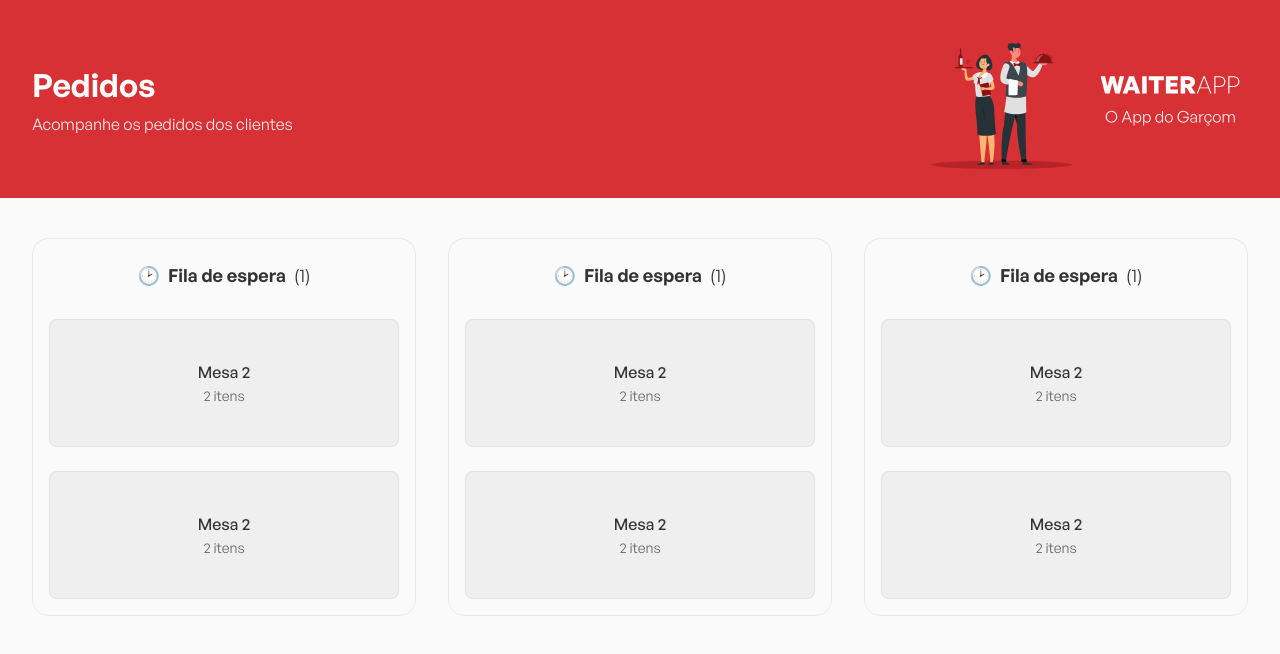
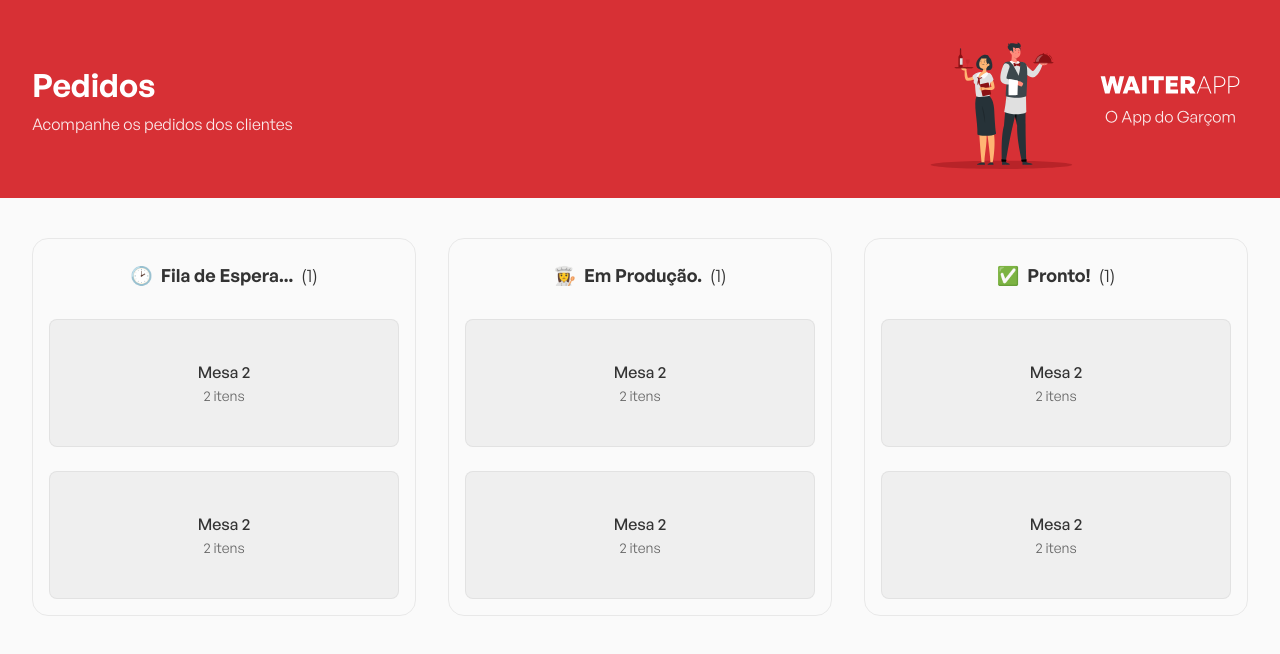
Before and after one commit to JoaoGuilhermeBNascimento/FrontEnd-WaiterApp, a React (Vite) app: page / in a window 1280 px wide. Shown: the top 654 px of the page. Built offline with nearby package versions, Linux system fonts and the light colour scheme.

Commit message:
second part frontend

```diff
--- a/src/components/Orders/index.tsx
+++ b/src/components/Orders/index.tsx
@@ -1,60 +1,56 @@
-import { Container, Board, OrdersContainer } from './style';
+import { OrdersBoard } from '../OrdersBoard';
+import { Container} from './style';
 
+const orders: Order[] = [
+  {
+
+    '_id': '63b610bb4cfb40c1fa557fa4',
+    'table': '123',
+    'status': 'WAITING',
+    'products': [
+      {
+        'product': {
+          'name': 'Pizza quatro queijos',
+          'imagePath': '1672794386763-quatro-queijos.png',
+          'price': 40,
+
+        },
+        'quantity': 3,
+        '_id': '63b610bb4cfb40c1fa557fa5'
+      },
+      {
+        'product': {
+          'name': 'Coca Cola',
+          'imagePath': '1672795681796-coca-cola.png',
+          'price': 7,
+        },
+        'quantity': 2,
+        '_id': '63b610bb4cfb40c1fa557fa6'
+      }
+    ],
+  },
+
+
+];
 
 export function Orders() {
   return (
     <Container>
-      <Board>
-        <header>
-          <span>🕑</span>
-          <strong>Fila de espera</strong>
-          <span>(1)</span>
-        </header>
-        <OrdersContainer>
-          <button type='button'>
-            <strong>Mesa 2</strong>
-            <span>2 itens</span>
-          </button>
-          <button type='button'>
-            <strong>Mesa 2</strong>
-            <span>2 itens</span>
-          </button>
-        </OrdersContainer>
-      </Board>
-      <Board>
-        <header>
-          <span>🕑</span>
-          <strong>Fila de espera</strong>
-          <span>(1)</span>
-        </header>
-        <OrdersContainer>
-          <button type='button'>
-            <strong>Mesa 2</strong>
-            <span>2 itens</span>
-          </button>
-          <button type='button'>
-            <strong>Mesa 2</strong>
-            <span>2 itens</span>
-          </button>
-        </OrdersContainer>
-      </Board>
-      <Board>
-        <header>
-          <span>🕑</span>
-          <strong>Fila de espera</strong>
-          <span>(1)</span>
-        </header>
-        <OrdersContainer>
-          <button type='button'>
-            <strong>Mesa 2</strong>
-            <span>2 itens</span>
-          </button>
-          <button type='button'>
-            <strong>Mesa 2</strong>
-            <span>2 itens</span>
-          </button>
-        </OrdersContainer>
-      </Board>
+      <OrdersBoard
+        icon = "🕑"
+        title = "Fila de Espera..."
+        orders = {orders}
+      />
+      <OrdersBoard
+        icon = "👩‍🍳"
+        title = "Em Produção."
+        orders = {[]}
+      />
+      <OrdersBoard
+        icon = "✅"
+        title = "Pronto!"
+        orders = {[]}
+      />
 
     </Container>
   );
--- a/src/components/Orders/style.ts
+++ b/src/components/Orders/style.ts
@@ -7,52 +7,3 @@ export const Container = styled.div`
   display: flex;
   gap: 32px;
 `;
-
-export const Board = styled.div`
-  padding: 16px;
-  border: 1px solid rgba(204, 204, 204, 0.4);
-  border-radius: 16px;
-  display: flex;
-  flex-direction: column;
-  align-items: center;
-  flex: 1;
-
-  header {
-    padding: 8px;
-    font-size: large;
-    display: flex;
-    align-items: center;
-    gap: 8px;
-  }
-`;
-
-export const OrdersContainer = styled.div`
-  display: flex;
-  flex-direction: column;
-  width: 100%;
-  margin-top: 24px;
-
- button {
-  border: 1px solid rgba(204, 204, 204, 0.4);
-  border-radius: 8px;
-  height: 128px;
-  display: flex;
-  flex-direction: column;
-  justify-content: center;
-  align-items: center;
-  gap: 4px;
-
-  strong {
-    font-weight: 500;
-  }
-  span {
-    font-size: 14px;
-    color: #666;
-  }
-
-  & + button {
-    margin-top: 24px;
-  }
-
- }
-`;
--- /dev/null
+++ b/src/components/OrdersBoard/index.tsx
@@ -0,0 +1,36 @@
+import { Board, OrdersContainer } from './styles';
+
+
+interface OrderBoardsProps {
+  icon: string,
+  title: string,
+  orders: Order[];
+
+}
+
+export function OrdersBoard({icon, title}: OrderBoardsProps) {
+
+  return (
+
+    <Board>
+      <header>
+        <span>{icon}</span>
+        <strong>{title}</strong>
+        <span>(1)</span>
+      </header>
+      <OrdersContainer>
+        <button type='button'>
+          <strong>Mesa 2</strong>
+          <span>2 itens</span>
+        </button>
+        <button type='button'>
+          <strong>Mesa 2</strong>
+          <span>2 itens</span>
+        </button>
+      </OrdersContainer>
+    </Board>
+
+
+
+  );
+}
--- /dev/null
+++ b/src/components/OrdersBoard/styles.ts
@@ -0,0 +1,50 @@
+import styled from 'styled-components';
+
+export const Board = styled.div`
+  padding: 16px;
+  border: 1px solid rgba(204, 204, 204, 0.4);
+  border-radius: 16px;
+  display: flex;
+  flex-direction: column;
+  align-items: center;
+  flex: 1;
+
+  header {
+    padding: 8px;
+    font-size: large;
+    display: flex;
+    align-items: center;
+    gap: 8px;
+  }
+`;
+
+export const OrdersContainer = styled.div`
+  display: flex;
+  flex-direction: column;
+  width: 100%;
+  margin-top: 24px;
+
+ button {
+  border: 1px solid rgba(204, 204, 204, 0.4);
+  border-radius: 8px;
+  height: 128px;
+  display: flex;
+  flex-direction: column;
+  justify-content: center;
+  align-items: center;
+  gap: 4px;
+
+  strong {
+    font-weight: 500;
+  }
+  span {
+    font-size: 14px;
+    color: #666;
+  }
+
+  & + button {
+    margin-top: 24px;
+  }
+
+ }
+`;
```
